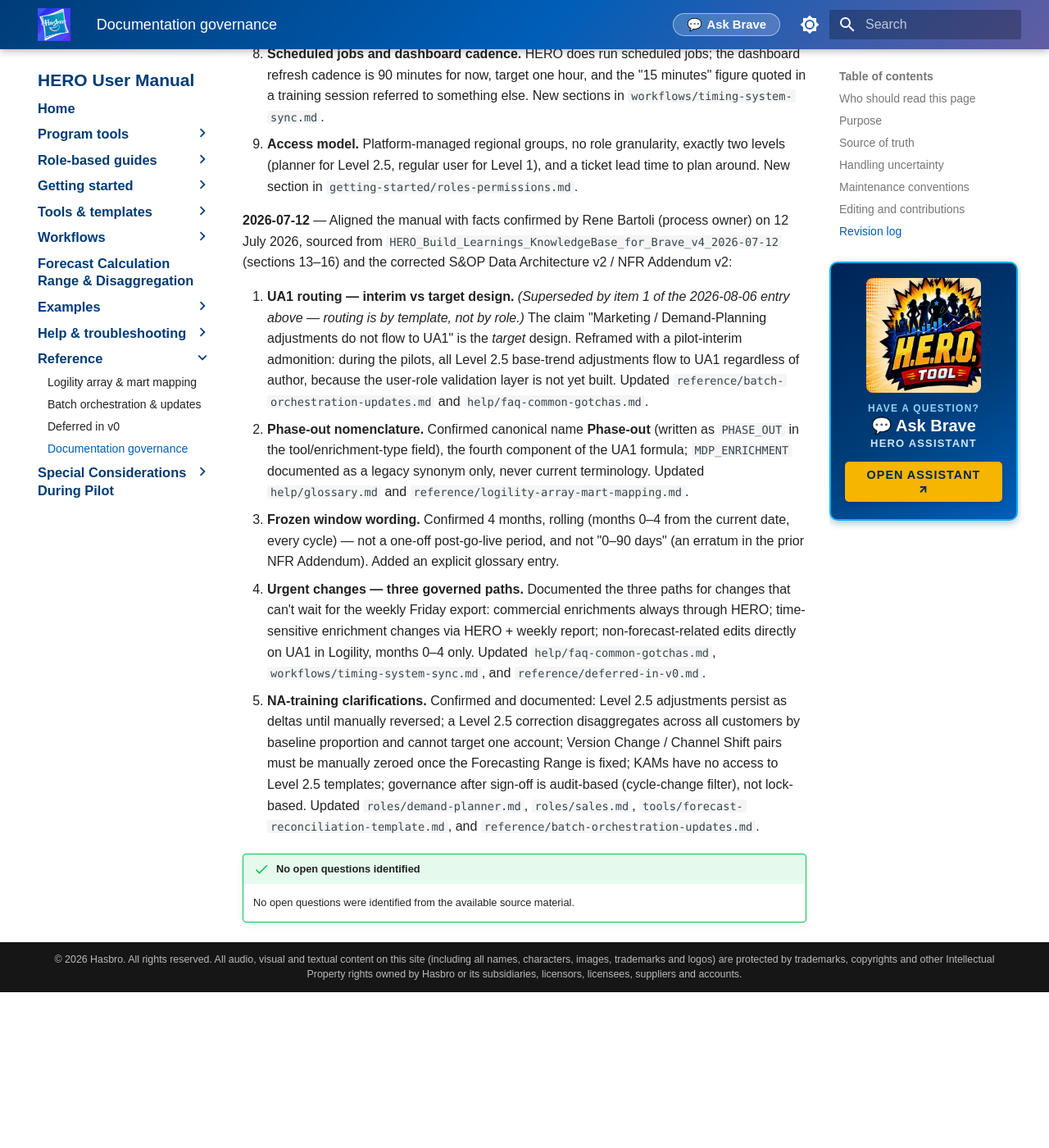
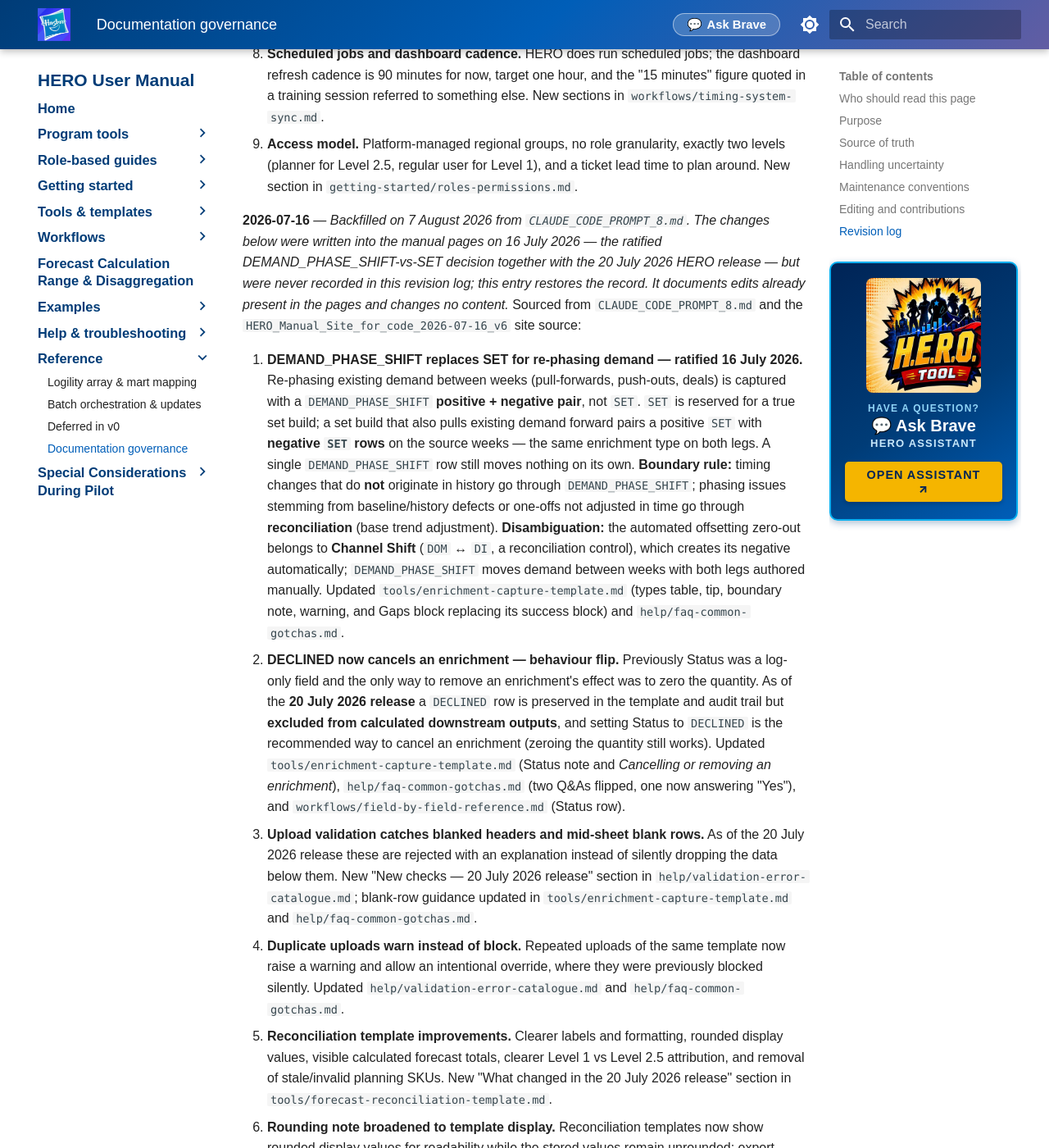
Before and after one commit to enerbartoli/HERO, an MkDocs documentation site: the page built from docs/reference/documentation-governance.md, in a window 1280 px wide and 1400 px high, scrolled down 2535 px. Shown: the whole window at 82% size. Built offline with MkDocs 1.6.1 and Material for MkDocs 9.7.7, drawn with Linux system fonts in a browser that asks for light colours; before the commit the page ends 3745 px from its top, so only the background shows below that; some of the changed text lies outside the part shown.

Commit message:
Backfill 2026-07-16 revision-log entry (16 July DPS + 20 July release)
The 16 July 2026 DEMAND_PHASE_SHIFT-vs-SET ratification and the nine
20 July 2026 HERO release behaviour changes were written into the manual
pages but never recorded in the governance revision log, which jumped from
2026-07-12 straight to 2026-08-06.

Added a 2026-07-16 entry between them, sourced from CLAUDE_CODE_PROMPT_8.md
and cross-checked against the current pages (every documented change was
found present and consistent — nothing was invented). The entry opens with
a note stating it is a 7 August 2026 backfill and names its source, and it
changes no page content.

Belongs to state restoration (the v7 PR), not to the new Prompt-10 content.

mkdocs build --strict: 0 warnings, 28 pages.

Co-Authored-By: Claude Opus 4.8 <noreply@anthropic.com>
Claude-Session: https://claude.ai/code/session_01HFndNf21GaL7o3zNfZ5MbG

```diff
--- a/docs/reference/documentation-governance.md
+++ b/docs/reference/documentation-governance.md
@@ -46,6 +46,17 @@ This manual is consolidated from controlled source documents — primarily the *
 8. **Scheduled jobs and dashboard cadence.** HERO does run scheduled jobs; the dashboard refresh cadence is 90 minutes for now, target one hour, and the "15 minutes" figure quoted in a training session referred to something else. New sections in `workflows/timing-system-sync.md`.
 9. **Access model.** Platform-managed regional groups, no role granularity, exactly two levels (planner for Level 2.5, regular user for Level 1), and a ticket lead time to plan around. New section in `getting-started/roles-permissions.md`.
 
+**2026-07-16** — *Backfilled on 7 August 2026 from `CLAUDE_CODE_PROMPT_8.md`. The changes below were written into the manual pages on 16 July 2026 — the ratified DEMAND_PHASE_SHIFT-vs-SET decision together with the 20 July 2026 HERO release — but were never recorded in this revision log; this entry restores the record. It documents edits already present in the pages and changes no content.* Sourced from `CLAUDE_CODE_PROMPT_8.md` and the `HERO_Manual_Site_for_code_2026-07-16_v6` site source:
+
+1. **DEMAND_PHASE_SHIFT replaces SET for re-phasing demand — ratified 16 July 2026.** Re-phasing existing demand between weeks (pull-forwards, push-outs, deals) is captured with a `DEMAND_PHASE_SHIFT` **positive + negative pair**, not `SET`. `SET` is reserved for a true set build; a set build that also pulls existing demand forward pairs a positive `SET` with **negative `SET` rows** on the source weeks — the same enrichment type on both legs. A single `DEMAND_PHASE_SHIFT` row still moves nothing on its own. **Boundary rule:** timing changes that do **not** originate in history go through `DEMAND_PHASE_SHIFT`; phasing issues stemming from baseline/history defects or one-offs not adjusted in time go through **reconciliation** (base trend adjustment). **Disambiguation:** the automated offsetting zero-out belongs to **Channel Shift** (`DOM` ↔ `DI`, a reconciliation control), which creates its negative automatically; `DEMAND_PHASE_SHIFT` moves demand between weeks with both legs authored manually. Updated `tools/enrichment-capture-template.md` (types table, tip, boundary note, warning, and Gaps block replacing its success block) and `help/faq-common-gotchas.md`.
+2. **DECLINED now cancels an enrichment — behaviour flip.** Previously Status was a log-only field and the only way to remove an enrichment's effect was to zero the quantity. As of the **20 July 2026 release** a `DECLINED` row is preserved in the template and audit trail but **excluded from calculated downstream outputs**, and setting Status to `DECLINED` is the recommended way to cancel an enrichment (zeroing the quantity still works). Updated `tools/enrichment-capture-template.md` (Status note and *Cancelling or removing an enrichment*), `help/faq-common-gotchas.md` (two Q&As flipped, one now answering "Yes"), and `workflows/field-by-field-reference.md` (Status row).
+3. **Upload validation catches blanked headers and mid-sheet blank rows.** As of the 20 July 2026 release these are rejected with an explanation instead of silently dropping the data below them. New "New checks — 20 July 2026 release" section in `help/validation-error-catalogue.md`; blank-row guidance updated in `tools/enrichment-capture-template.md` and `help/faq-common-gotchas.md`.
+4. **Duplicate uploads warn instead of block.** Repeated uploads of the same template now raise a warning and allow an intentional override, where they were previously blocked silently. Updated `help/validation-error-catalogue.md` and `help/faq-common-gotchas.md`.
+5. **Reconciliation template improvements.** Clearer labels and formatting, rounded display values, visible calculated forecast totals, clearer Level 1 vs Level 2.5 attribution, and removal of stale/invalid planning SKUs. New "What changed in the 20 July 2026 release" section in `tools/forecast-reconciliation-template.md`.
+6. **Rounding note broadened to template display.** Reconciliation templates now show rounded display values for readability while the stored values remain unrounded; export rounding (nearest integer, halves away from zero) is unchanged. Updated `examples/calculation-reference.md`.
+7. **Access controls by Business Unit.** Users see only the Business Units they are authorised for in the BU selection. Updated `getting-started/roles-permissions.md` and `workflows/field-by-field-reference.md`, with a "partially superseded" note on the permission-matrix bullet in `reference/deferred-in-v0.md`.
+8. **Post-processing reliability, BU scoping and runtime visibility.** The post-processing / fan-out step was improved for reliability as usage grows, with better business-unit scoping and more runtime visibility into runs. Updated `reference/batch-orchestration-updates.md`.
+
 **2026-07-12** — Aligned the manual with facts confirmed by Rene Bartoli (process owner) on 12 July 2026, sourced from `HERO_Build_Learnings_KnowledgeBase_for_Brave_v4_2026-07-12` (sections 13–16) and the corrected S&OP Data Architecture v2 / NFR Addendum v2:
 
 1. **UA1 routing — interim vs target design.** *(Superseded by item 1 of the 2026-08-06 entry above — routing is by template, not by role.)* The claim "Marketing / Demand-Planning adjustments do not flow to UA1" is the *target* design. Reframed with a pilot-interim admonition: during the pilots, all Level 2.5 base-trend adjustments flow to UA1 regardless of author, because the user-role validation layer is not yet built. Updated `reference/batch-orchestration-updates.md` and `help/faq-common-gotchas.md`.
```
